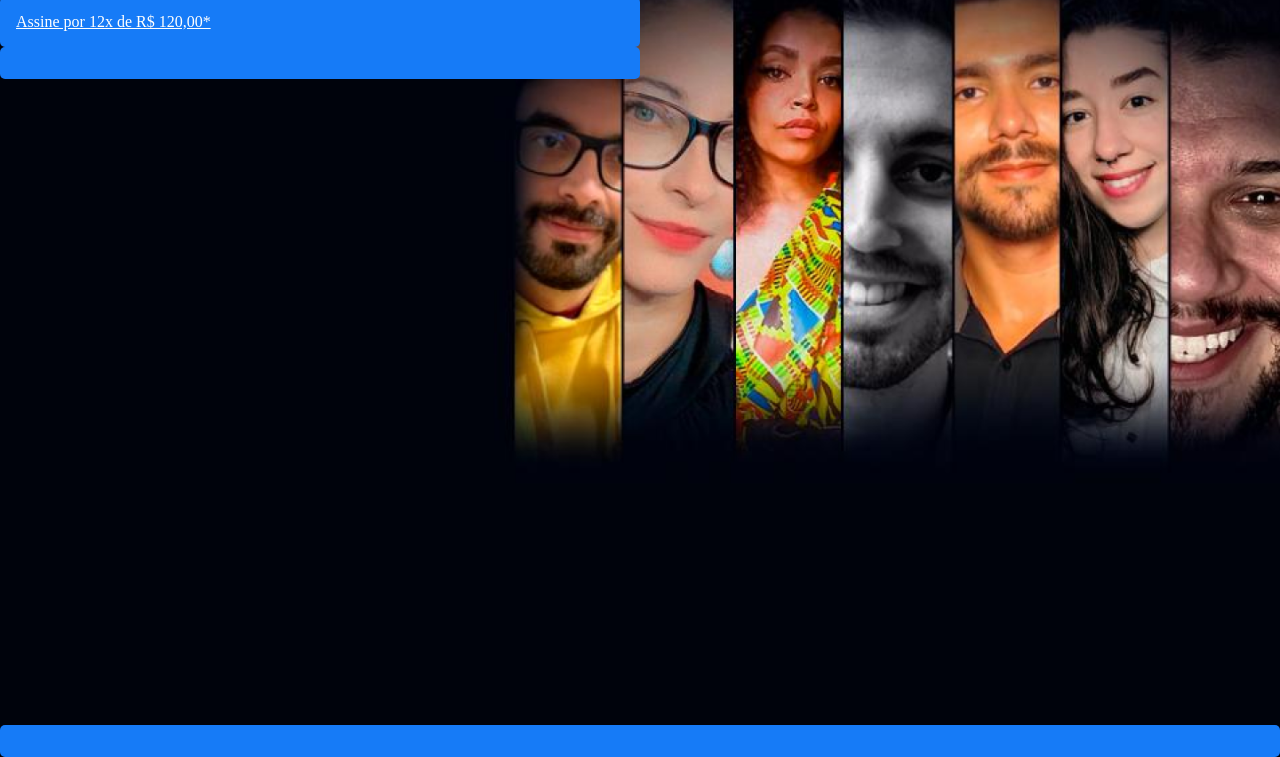
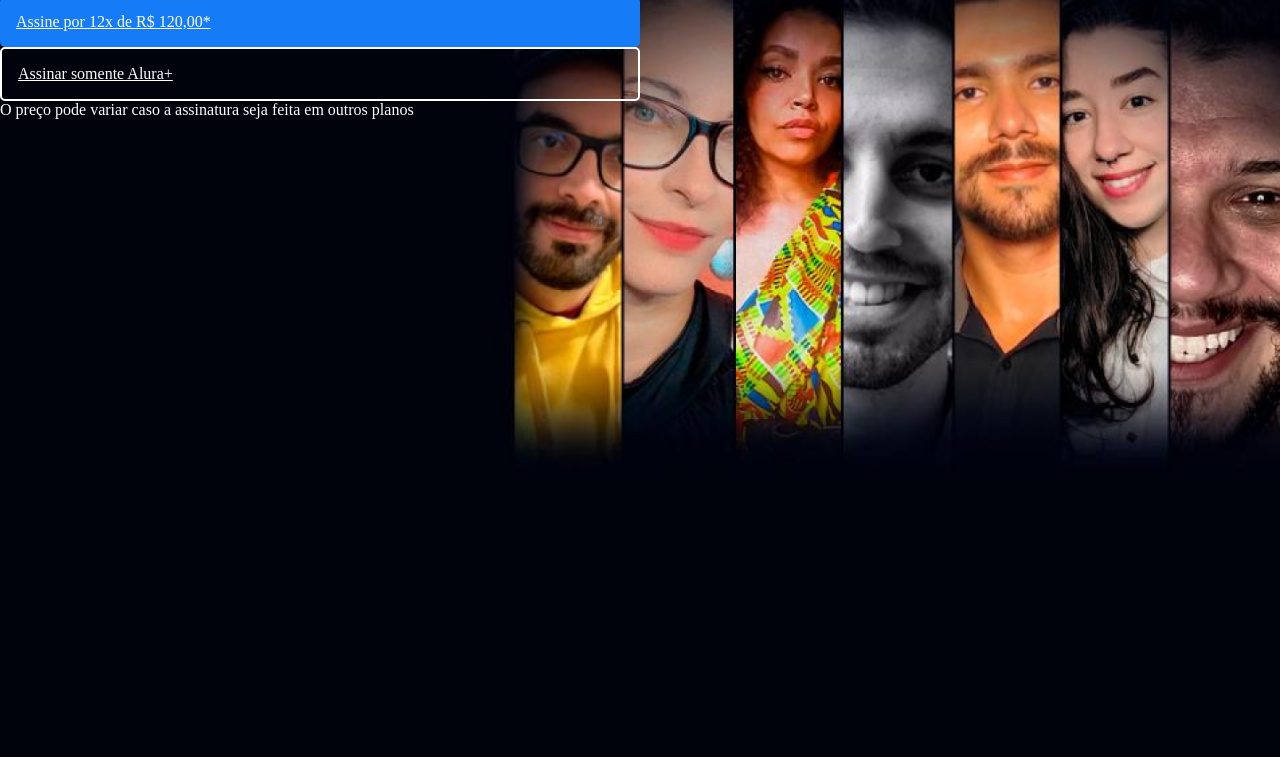
Before and after one commit to bibicoutinho/projetoalura2, a plain HTML site: page index.html in a window 1280 px wide. Shown: the part 75-832 px from the top of the page. After the commit the page ends 800 px from the top, so only its background shows below. Drawn offline with Linux system fonts and the light colour scheme; files whose address does not match are found by name.

Commit message:
11.06.24

```diff
--- a/index.html
+++ b/index.html
@@ -11,10 +11,11 @@
  <body>
     <section class="container principal">
          <div>
-            <h1>Com o Combo+, você pode aproveitar a Alura+ e o Alura Língua por um preço único.</h1>
-             <img src="img/Combo.png" alt="O combo+ é a junção do alura+ e o alura lingua">
-            <a href="www.alura.com.br" class="container_botao">Assine por 12x de R$ 120,00*</a>
-        <a href="www.alura.com.br" class="container_botao"
+         <h1>Com o Combo+, você pode aproveitar a Alura+ e o Alura Língua por um preço único.</h1>
+         <img src="img/Combo.png" alt="O combo+ é a junção do alura+ e o alura lingua">
+         <a href="www.alura.com.br" class="container_botao">Assine por 12x de R$ 120,00*</a>
+         <a href="www.alura.com.br" class="container_botao botao_secundario">Assinar somente Alura+</a>
+         <p class="container_aviso">O preço pode variar caso a assinatura seja feita em outros planos</p>
     </div>
     </section>
 </body>
--- a/styles.css
+++ b/styles.css
@@ -34,3 +34,8 @@ body {
     color: var(--branco-principal);
     display: block;
 }
+
+.botao_secundario {
+    background-color: transparent;
+    border: 2px solid var(--branco-principal);
+}
```
